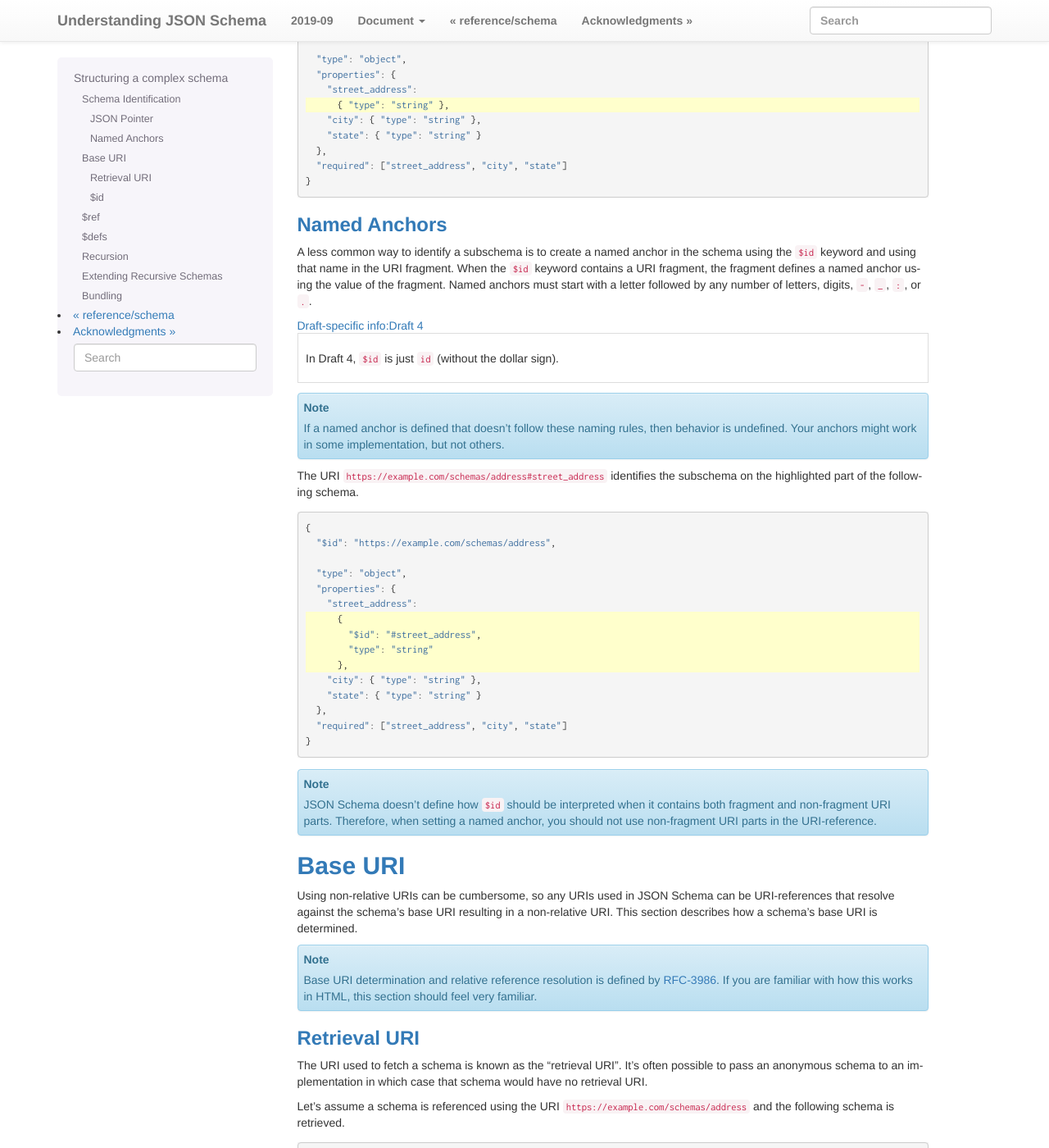
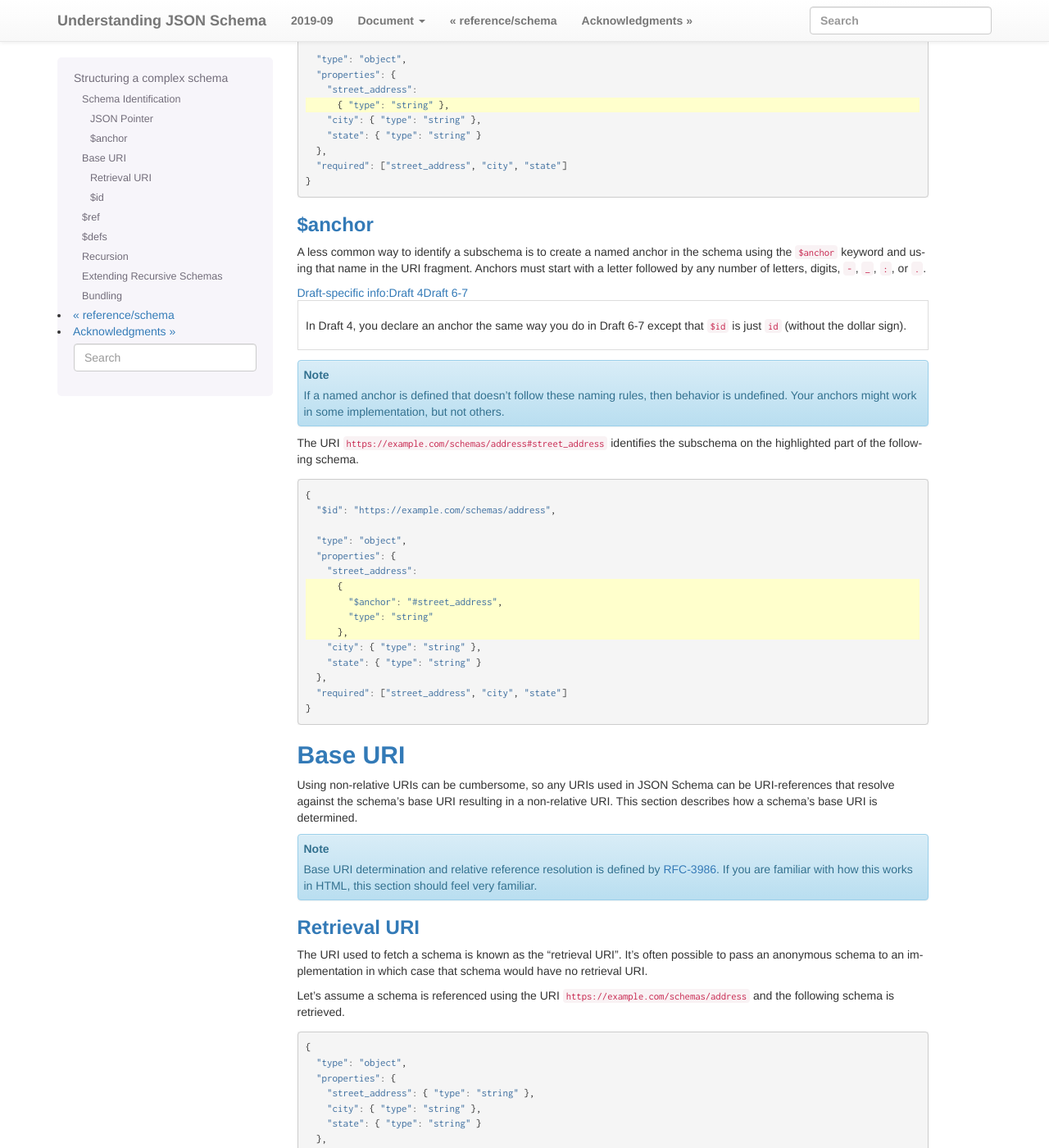
Before and after one commit to json-schema-org/understanding-json-schema, a Sphinx documentation site: the page built from source/structuring.rst, in a window 1280 px wide and 1400 px high, scrolled down 1224 px. Shown: the whole window at 82% size. Built offline with Sphinx 7.4.7, drawn with Linux system fonts in a browser that asks for light colours; some web fonts are replaced; pages that are not in the unit, such as notebooks, are missing from menus.

Commit message:
Update to use $anchor

```diff
--- a/source/structuring.rst
+++ b/source/structuring.rst
@@ -112,26 +112,34 @@
     }
 
 .. index::
-   single: $id
-   single: named anchors
-   single: structuring; subschema identification; $id
+   single: $anchor
+   single: structuring; subschema identification; $anchor
 
 .. _anchor:
 
-Named Anchors
-~~~~~~~~~~~~~
+$anchor
+~~~~~~~
 
 A less common way to identify a subschema is to create a named anchor
-in the schema using the ``$id`` keyword and using that name in the URI
-fragment. When the ``$id`` keyword contains a URI fragment, the
-fragment defines a named anchor using the value of the fragment. Named
-anchors must start with a letter followed by any number of letters,
-digits, ``-``, ``_``, ``:``, or ``.``.
+in the schema using the ``$anchor`` keyword and using that name in the
+URI fragment. Anchors must start with a letter followed by any number
+of letters, digits, ``-``, ``_``, ``:``, or ``.``.
 
 .. draft_specific::
 
     --Draft 4
-    In Draft 4, ``$id`` is just ``id`` (without the dollar sign).
+    In Draft 4, you declare an anchor the same way you do in Draft 6-7
+    except that ``$id`` is just ``id`` (without the dollar sign).
+
+    --Draft 6-7
+    In Draft 6-7, a named anchor is defined using an ``$id`` that
+    contains only a URI fragment. The value of the URI fragment is the
+    name of the anchor.
+
+    JSON Schema doesn't define how ``$id`` should be interpreted when
+    it contains both fragment and non-fragment URI parts. Therefore,
+    when setting a named anchor, you should not use non-fragment URI
+    parts in the URI-reference.
 
 .. note::
    If a named anchor is defined that doesn't follow these naming
@@ -151,7 +159,7 @@
       "properties": {
         "street_address":
     *      {
-    *        "$id": "#street_address",
+    *        "$anchor": "#street_address",
     *        "type": "string"
     *      },
         "city": { "type": "string" },
@@ -159,12 +167,6 @@
       },
       "required": ["street_address", "city", "state"]
     }
-
-.. note::
-   JSON Schema doesn't define how ``$id`` should be interpreted when
-   it contains both fragment and non-fragment URI parts. Therefore,
-   when setting a named anchor, you should not use non-fragment URI
-   parts in the URI-reference.
 
 .. index::
    single: base URI
```
